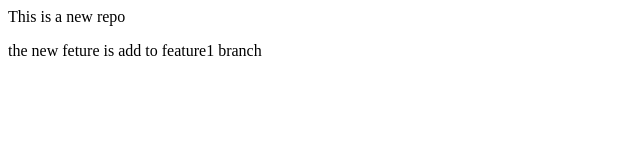
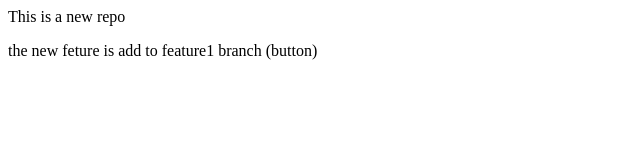
Before and after one commit to Abdur-Rehman-Alsudais/LocalRepo, a plain HTML site: page index.html in a window 1280 px wide. Shown: the full height of the page, 0-640 px from the left. Drawn offline with Linux system fonts and the light colour scheme.

Commit message:
button added ot main

```diff
--- a/index.html
+++ b/index.html
@@ -1,2 +1,2 @@
 <p>This is a new repo</p>
-<p>the new feture is add to feature1 branch</p>
+<p>the new feture is add to feature1 branch (button) </p>
```
